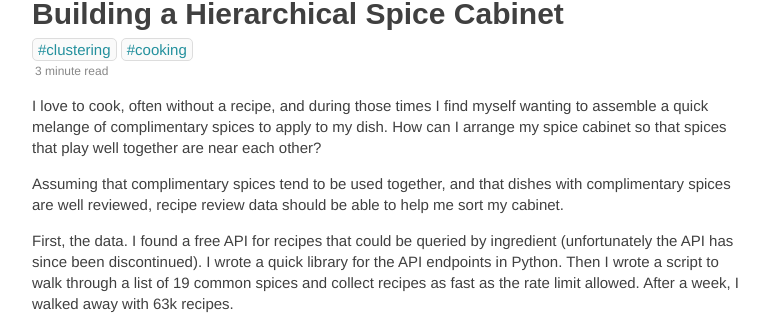
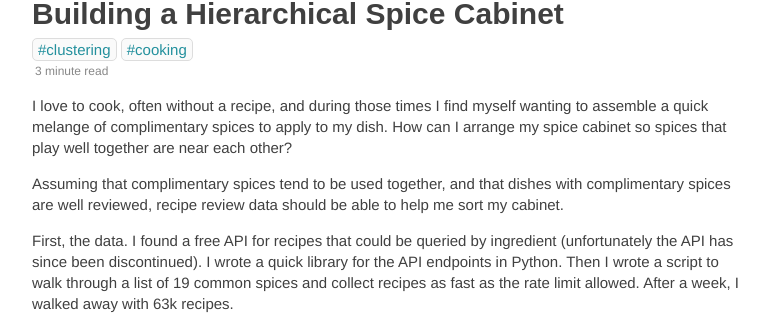
Before and after one commit to lafncow/lafncow.github.io, a Jekyll site: the page built from _posts/2015-12-16-Building-A-Hierarchical-Spice-Cabinet.md, in a window 1280 px wide and 900 px high. Shown: the part 173-488 px from the top of the window, without its empty margins (248-1031 px from the left). Built offline with Jekyll 4.4.1, drawn with Linux system fonts in a browser that asks for light colours; some of the changed text lies outside the part shown.

Commit message:
Spellcheck

```diff
--- a/_posts/2015-12-16-Building-A-Hierarchical-Spice-Cabinet.md
+++ b/_posts/2015-12-16-Building-A-Hierarchical-Spice-Cabinet.md
@@ -4,7 +4,7 @@ title: Building a Hierarchical Spice Cabinet
 tags: [clustering, cooking]
 ---
 
-I love to cook, often without a recipe, and during those times I find myself wanting to assemble a quick melange of complimentary spices to apply to my dish. How can I arrange my spice cabinet so that spices that play well together are near each other?
+I love to cook, often without a recipe, and during those times I find myself wanting to assemble a quick melange of complimentary spices to apply to my dish. How can I arrange my spice cabinet so spices that play well together are near each other?
 
 Assuming that complimentary spices tend to be used together, and that dishes with complimentary spices are well reviewed, recipe review data should be able to help me sort my cabinet.
 
```
Also changed, not shown: other parts of _posts/2015-12-16-Building-A-Hierarchical-Spice-Cabinet.md (+1 -1 lines).
